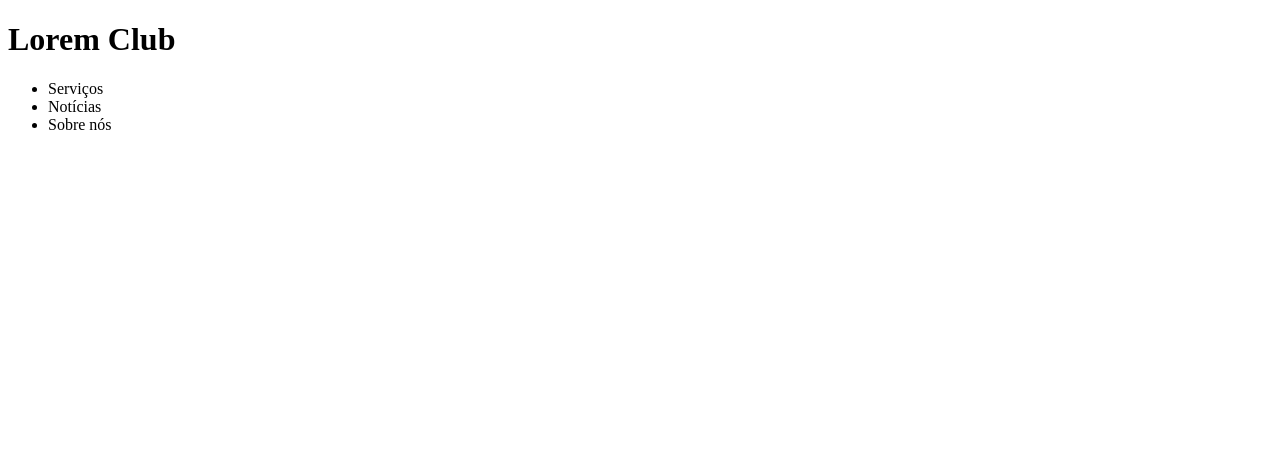
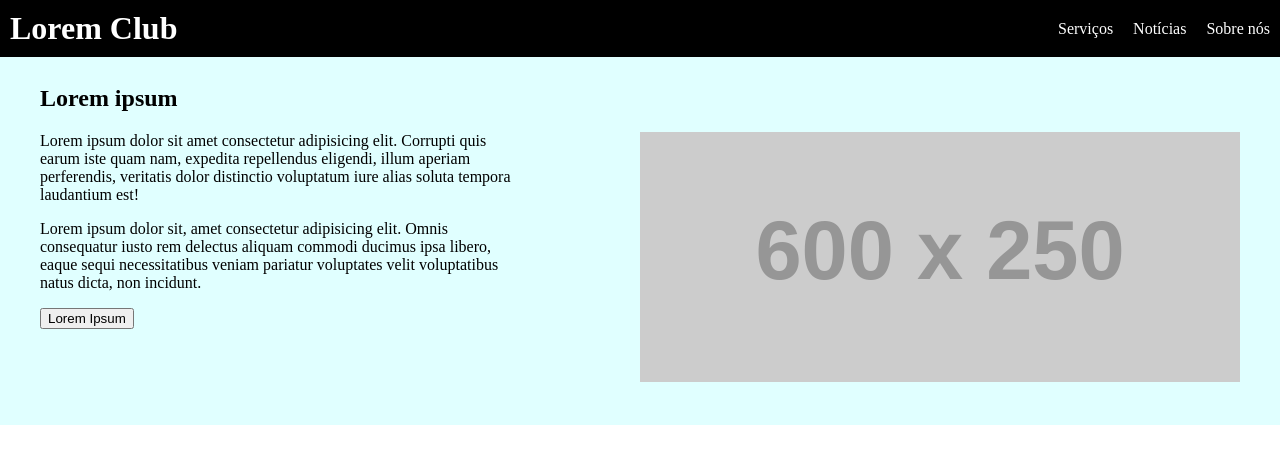
Before and after one commit to MarkusF502/Layout-Flex-PPSII, a plain HTML site: page index.html in a window 1280 px wide. Drawn offline with Linux system fonts and the light colour scheme; placeholder pictures from the web are drawn by us.

Commit message:
não pronto mas tamo aí

```diff
--- a/index.html
+++ b/index.html
@@ -17,10 +17,13 @@
             </ul>
         </nav>
     </header>
+<section><h2>Lorem ipsum</h2>
+    <img src="https://placehold.co/600x250" alt="imagem placeholder">
+<p>Lorem ipsum dolor sit amet consectetur adipisicing elit. Corrupti quis earum iste quam nam, expedita repellendus eligendi, illum aperiam perferendis, veritatis dolor distinctio voluptatum iure alias soluta tempora laudantium est!</p>
+<p>Lorem ipsum dolor sit, amet consectetur adipisicing elit. Omnis consequatur iusto rem delectus aliquam commodi ducimus ipsa libero, eaque sequi necessitatibus veniam pariatur voluptates velit voluptatibus natus dicta, non incidunt.</p>
 
-    <main>
-
-    </main>
-
+<button>Lorem Ipsum</button>
+</section>
+<section></section>
 </body>
 </html>
--- a/style.css
+++ b/style.css
@@ -0,0 +1,46 @@
+body{
+    margin: 0;
+    padding: 0;
+}
+
+header {
+    display: flex;
+    justify-content: space-between;
+    align-items: center;
+    background-color: black;
+    color: white;
+    padding: 10px;
+}
+
+header h1 {
+    margin: 0;
+}
+
+
+nav ul {
+    display: flex;
+    justify-content: flex-end;
+    align-items: center;
+    list-style-type: none;
+    margin: 0;
+    padding: 0;
+}
+
+nav ul li {
+    margin-left: 20px; /* Espaçamento entre os itens */
+}
+
+p{
+    width: 40%;
+
+}
+img{
+    display: inline;
+    float:inline-end;
+}
+
+section:first-of-type{
+    background-color: lightcyan;
+    height: 40vh;
+    padding: 1vh 5vh 5vh;
+}
```
